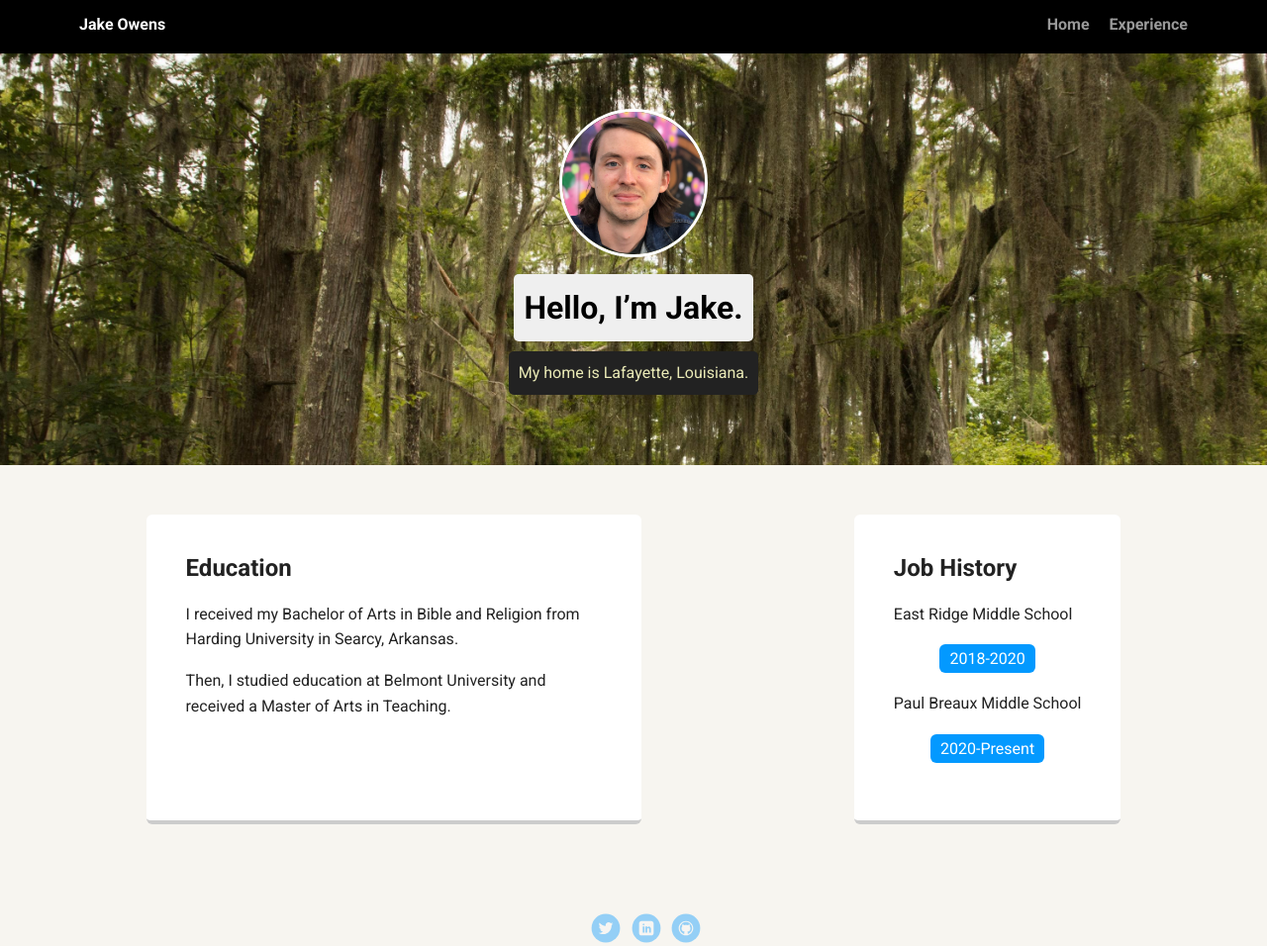
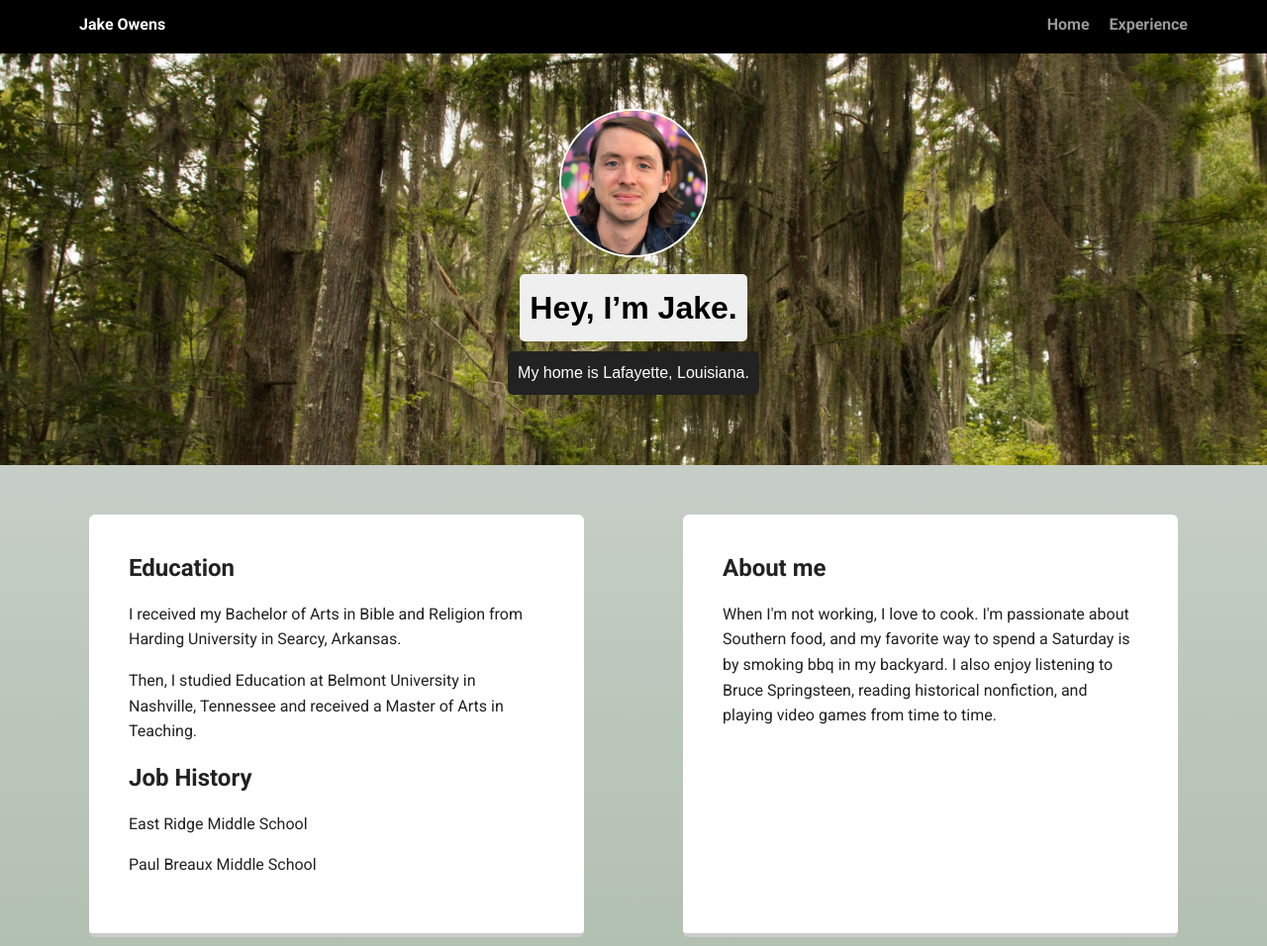
Before and after one commit to jakeowens93/Resume, a plain HTML site: page experience.html in a window 1280 px wide. Shown: the top 956 px of the page at 99% size. Drawn offline with Linux system fonts and the light colour scheme; a web font is replaced by a local one.

Commit message:
Bio Revision

```diff
--- a/experience.html
+++ b/experience.html
@@ -18,7 +18,7 @@
 
     <header>
       <img src="images/me.jpeg" alt="headshot of Jake Owens" class="profile-image">
-      <h1 class="tag name">Hello, I’m Jake.</h1>
+      <h1 class="tag name">Hey, I’m Jake.</h1>
       <p class="tag location">My home is Lafayette, Louisiana.</p>
     </header>
 
@@ -27,19 +27,19 @@
         <h2>Education</h2>
         <p>I received my Bachelor of Arts in Bible and Religion from Harding University in
             Searcy, Arkansas.</p>
-            <p>Then, I studied education at Belmont University and received a Master of Arts in
-                Teaching.</p>
+            <p>Then, I studied Education at Belmont University in Nashville, Tennessee and
+              received a Master of Arts in Teaching.</p>
+              <h2>Job History</h2>
+              <p>East Ridge Middle School</p>
+              <p>Paul Breaux Middle School</p>
       </div>
 
       <div class="card">
-        <h2>Job History</h2>
-        <p>East Ridge Middle School</p>
-        <ul class="skills">
-              <li>2018-2020</li></ul>
-          <p>Paul Breaux Middle School</p>
-          <ul class="skills">
-              <li>2020-Present</li>
-          </ul>
+        <h2>About me</h2>
+        <p>When I'm not working, I love to cook. I'm passionate about Southern food, and my favorite
+          way to spend a Saturday is by smoking bbq in my backyard. I also enjoy listening to Bruce Springsteen,
+          reading historical nonfiction, and playing video games from time to time.
+        </p>
       </div>
 
     </main>
--- a/styles.css
+++ b/styles.css
@@ -9,7 +9,7 @@ body {
   text-align: center;
   font-family: 'Roboto', sans-serif;
   color: #222;
-  background: #f7f5f0;
+  background: linear-gradient(180deg, rgb(219, 219, 219), rgb(167, 185, 167));
 }
 /* Link Styles */
 
@@ -70,23 +70,24 @@ header .profile-image {
   width: 150px;
   height: 150px;
   border-radius: 50%;
-  border: 3px solid white;
+  border: 2px solid white;
   transition: all .5s;
 }
 header .profile-image:hover {
-  transform: scale(1.2) rotate(deg);
+  transform: scale(1.2);
 }
 .tag {
   background-color: #efefef;
   color: black;
   padding: 10px;
+  font-family: Arial, Helvetica, sans-serif;
   border-radius: 5px;
   display: table;
   margin: 10px auto;
 }
 .location {
   background-color: #222;
-  color: rgb(235, 235, 183);
+  color: white;
 }
 .card {
   margin: 30px;
@@ -99,7 +100,7 @@ header .profile-image:hover {
   transition: all .5s;
 }
 .card:hover {
-  border-color: #136910;
+  border-color: #3e532d;;
 }
 
 ul.skills {
@@ -110,14 +111,14 @@ ul.skills {
 .skills li {
   border-radius: 6px;
   display: inline-block;
-  background: #ff9904;
+  background: #3e532d;
   color: white;
   padding: 5px 10px;
   margin: 2px;
 }
 
 .skills li:nth-child(odd) {
-  background: #0399ff;
+  background: #1e3b79;
 }
 
 footer {
```
Also changed, not shown: index.html (+4 -4 lines), images/me.png (deleted), images/portland.jpg (deleted), 1 other file.
